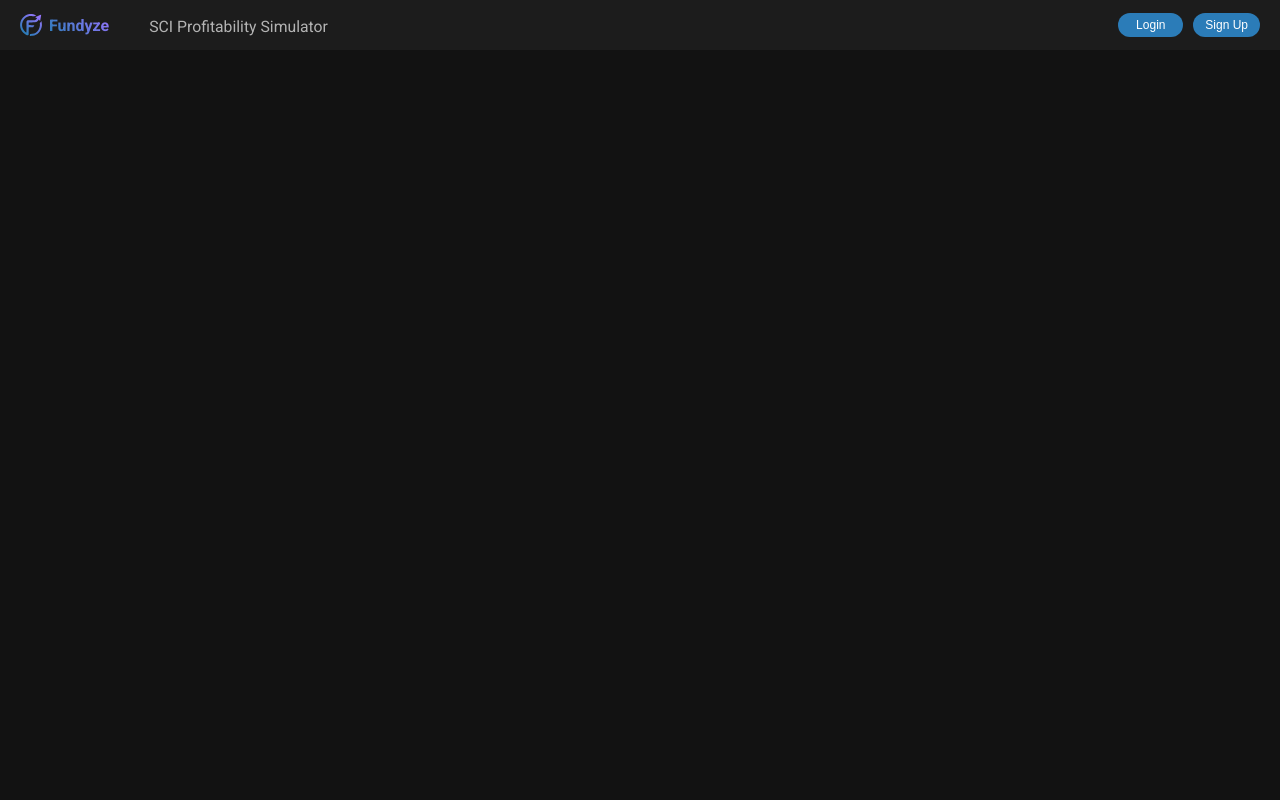
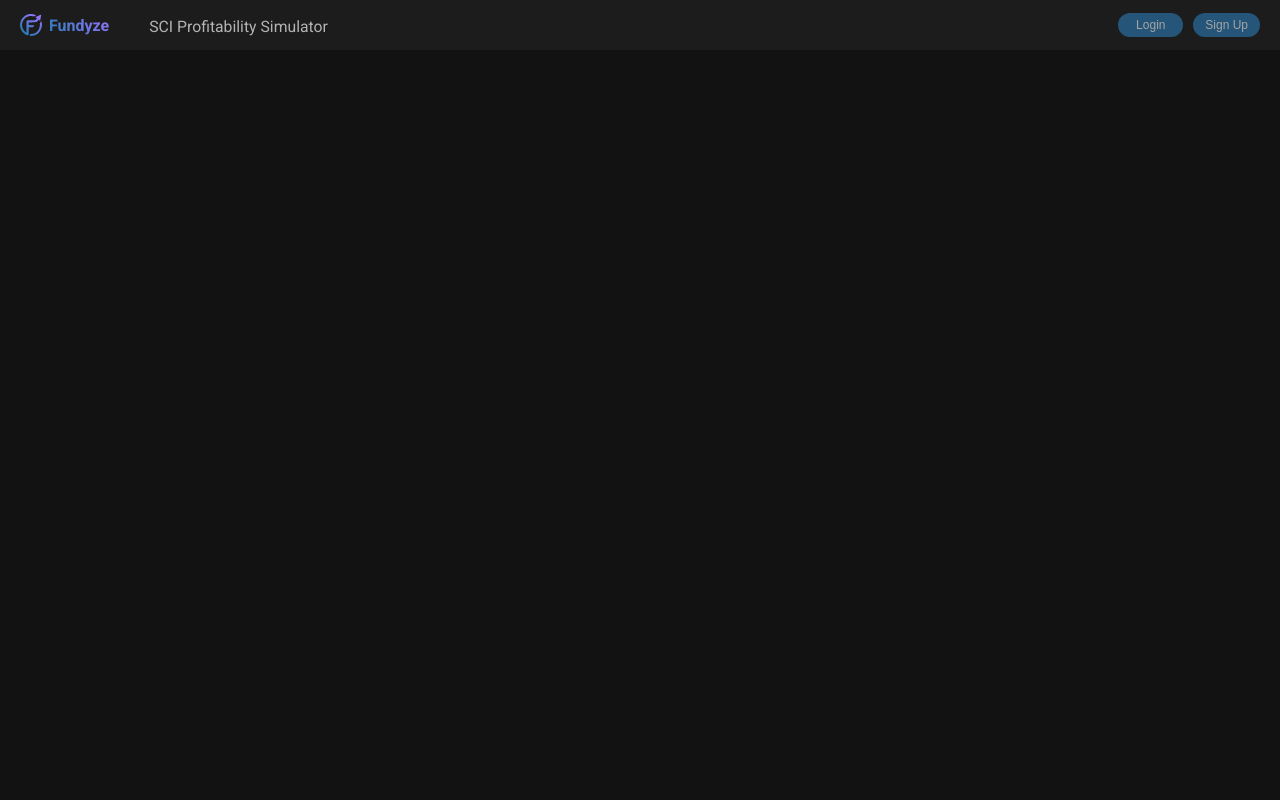
Before and after one commit to Fundyze/fundyze, a React (Vite) app: page / in a window 1280 px wide. Shown: the top 800 px of the page. Built offline with nearby package versions, Linux system fonts and the light colour scheme.

Commit message:
fix: disable Login and Sign Up buttons, update button styles

```diff
--- a/src/app/layout/Header/Header.tsx
+++ b/src/app/layout/Header/Header.tsx
@@ -26,8 +26,8 @@ export default function Header() {
       <div className={styles.actions}>
         {!isLoggedIn ? (
           <>
-            <Button variant="primary" size="sm">Login</Button>
-            <Button variant="primary" size="sm">Sign Up</Button>
+            <Button disabled={true} variant="primary" size="sm">Login</Button>
+            <Button disabled={true} variant="primary" size="sm">Sign Up</Button>
           </>
         ) : (
           <Button variant="tertiary" size="sm">Upgrade to the Pro plan</Button>
--- a/src/components/Button/Button.module.css
+++ b/src/components/Button/Button.module.css
@@ -8,8 +8,12 @@
     min-height: 22px;
 }
 
+.button:disabled {
+    cursor: not-allowed;
+    opacity: 0.6;
+}
+
 /* Button sizes */
-
 .button.sm {
     padding: 5px 12px;
     font-size: 12px;
@@ -31,10 +35,10 @@
     background-color: var(--sky-blue);
     color: var(--snow);
 }
-.button.primary:hover {
+.button.primary:not(:disabled):hover {
     background-color: var(--sky-blue-hover);
 }
-.button.primary:active {
+.button.primary:not(:disabled)::active {
     background-color: var(--sky-blue-active);
 }
 
```
